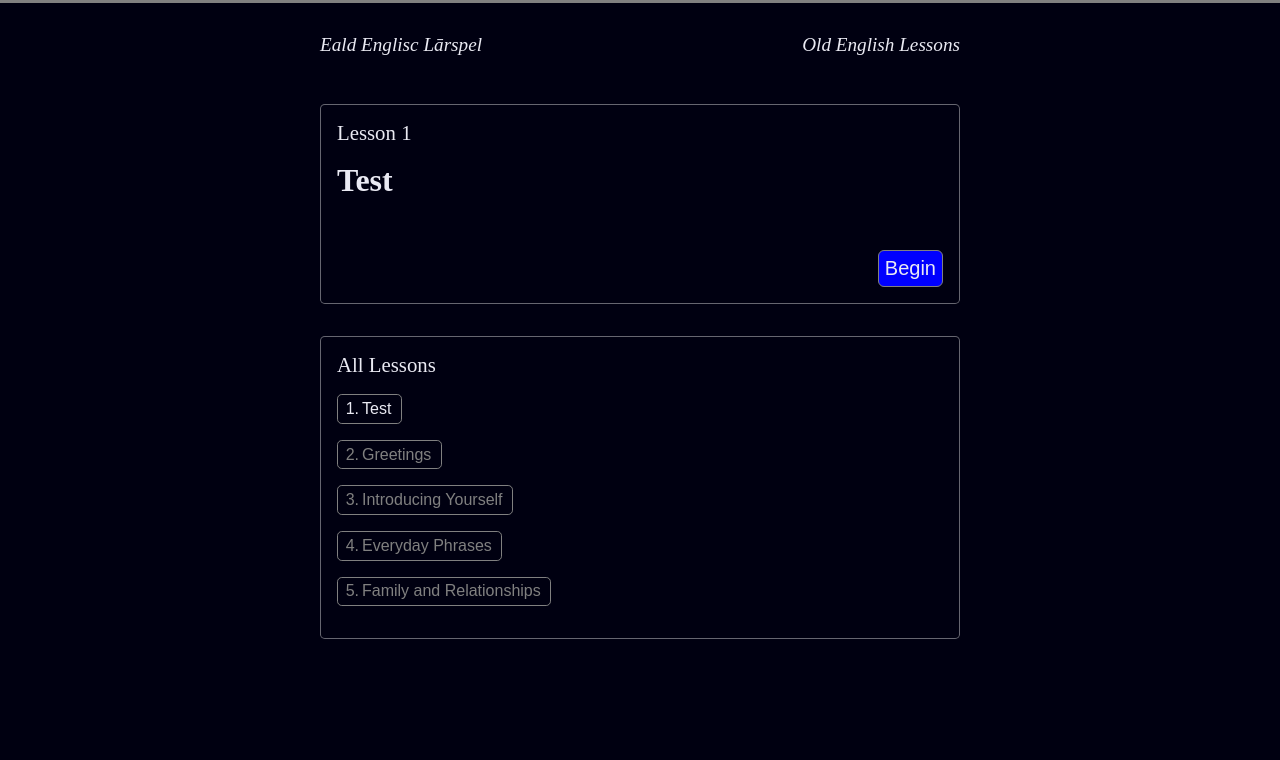
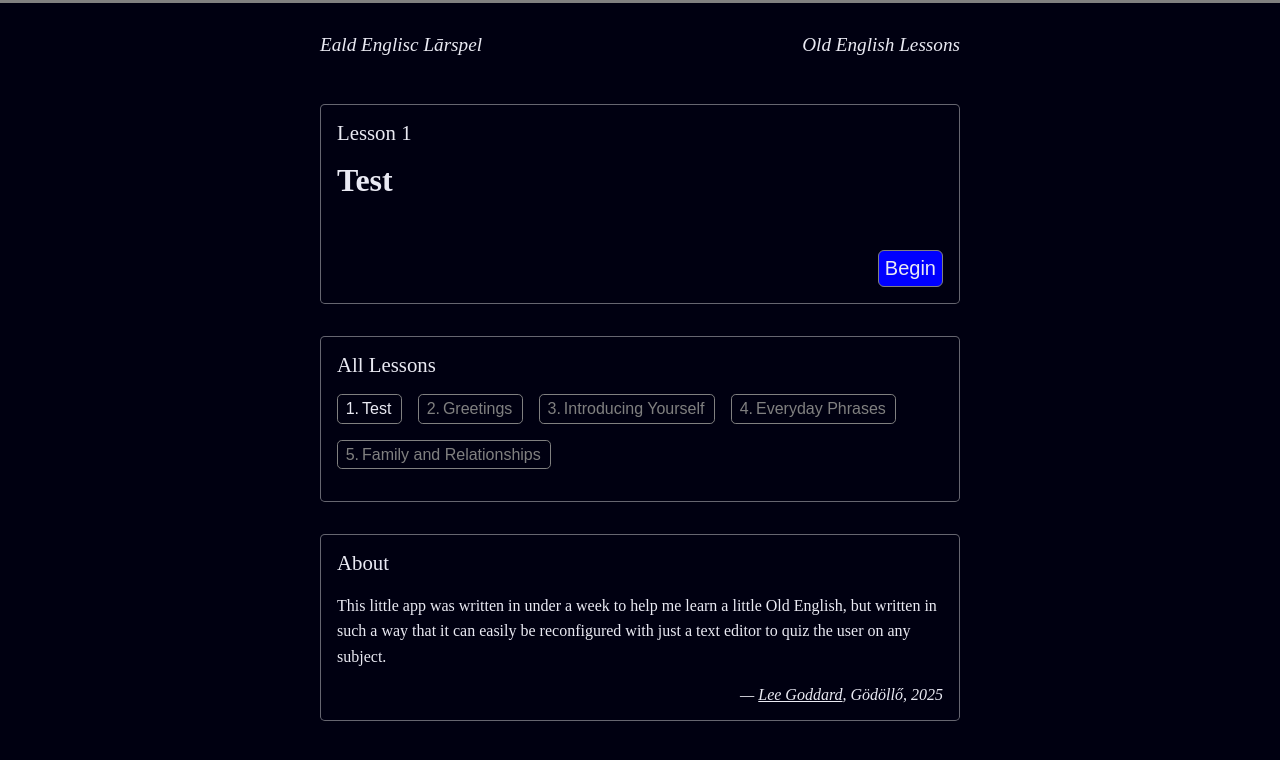
Before and after one commit to leegee/learning-oe, a React (Vite) app: page / in a window 1280 px wide. Shown: the top 760 px of the page. Built offline with nearby package versions, Linux system fonts and the light colour scheme; a web font is replaced by a local one.

Commit message:
About info

```diff
--- a/src/components/LessonIntro.css
+++ b/src/components/LessonIntro.css
@@ -8,6 +8,8 @@
     gap: 0;
 }
 
+.lesson-intro .about h2,
+.lesson-intro .lesson-list h2,
 .lesson-intro h2 {
     font-weight: 200;
     font-size: 1.3em;
@@ -27,9 +29,18 @@
     width: unset;
 }
 
-.lesson-intro hr {
-    width: 100%;
-    height: 1pt;
-    opacity: 50%;
-    margin: 2em 0;
+.lesson-intro .lesson-list ol {
+    flex-direction: row;
+    flex-wrap: wrap;
 }
+
+.lesson-intro .about p {
+    font-weight: normal;
+    line-height: 160%;
+}
+
+.lesson-intro .about footer {
+    font-family: Junicode;
+    font-style: italic;
+    text-align: right;
+}
--- a/src/components/LessonIntro.tsx
+++ b/src/components/LessonIntro.tsx
@@ -31,7 +31,18 @@ const LessonIntro = ({ title, index, children, onContinue }: LessonIntroProps) =
                     </>
                 )}
 
-
+                <section className="card about">
+                    <h2>About</h2>
+                    <p>
+                        This little app was written in under a week to help me
+                        learn a little Old English, but written in such a way
+                        that it can easily be reconfigured with just a text editor
+                        to quiz the user on any subject.
+                    </p>
+                    <footer>
+                        &mdash; <a title='E-mail' href='mailto:leegee@gmail.com'>Lee Goddard</a>, Gödöllő, 2025
+                    </footer>
+                </section>
             </article >
 
         </>
```
